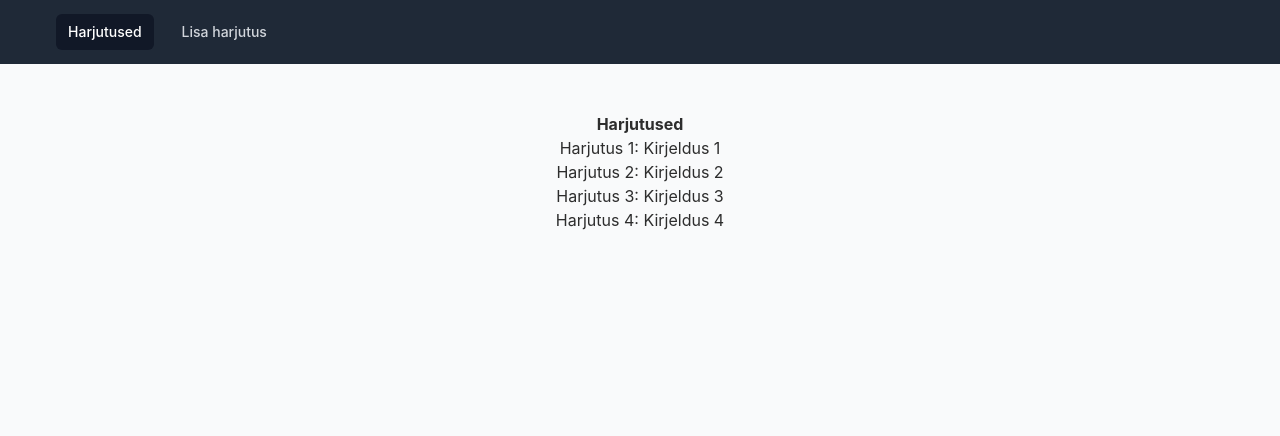
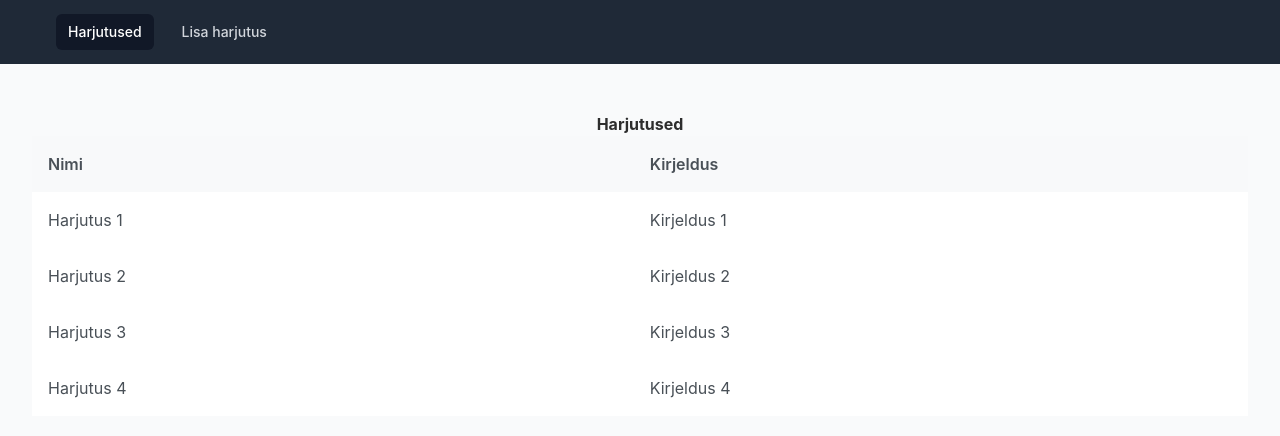
Before and after one commit to Alaanep/vue-clientapp, a Vue app: page / in a window 1280 px wide. Shown: the top 436 px of the page. Built offline with nearby package versions, Linux system fonts and the light colour scheme.

Commit message:
harjutuste nimekirja kuvamiseks Primevue

```diff
--- a/src/components/ExerciseList.vue
+++ b/src/components/ExerciseList.vue
@@ -1,12 +1,11 @@
 <template>
-    <div class="min-h-screen flex justify-center bg-gray-50 py-12 px-4 sm:px-6 lg:px-8 text-dark-300">
+    <div class="bg-gray-50 py-12 px-4 sm:px-6 lg:px-8 text-dark-300">
         <div class="text-center bg-gray-50">
             <h1 class="font-bold">{{ title }}</h1>
-            <ul>
-                <li v-for="item in exercises" :key="item.name">
-                    <Exercise :exercise="item" />
-                </li>
-            </ul>
+            <DataTable :value="exercises">
+                <Column field="name" header="Nimi" />
+                <Column field="description" header="Kirjeldus" />
+            </DataTable>
         </div>
     </div>
 </template>
@@ -16,8 +15,8 @@
 import {  } from 'process';
 //import useExercise from '@/stores/ExercisesStore';
 import {useExercisesStore} from '@/stores/ExercisesStore';
-import { onMounted } from 'vue';
-import Exercise from './Exercise.vue';
+//import { onMounted } from 'vue';
+//import Exercise from './Exercise.vue';
 
 defineProps<{title: string}>();
 //const { exercises, load } = useExercise();
--- a/src/main.ts
+++ b/src/main.ts
@@ -6,6 +6,8 @@ import PrimeVue from 'primevue/config';
 import 'primevue/resources/themes/saga-blue/theme.css'; //theme
 import 'primevue/resources/primevue.min.css'; //core css
 import 'primeicons/primeicons.css'; //icons
+import DataTable from 'primevue/datatable';
+import Column from 'primevue/column';
 import router from './router';
 
 const app = createApp(App);
@@ -13,5 +15,8 @@ const app = createApp(App);
 app.use(createPinia());
 app.use(PrimeVue);
 app.use(router);
+app.component('DataTable', DataTable);
+app.component('Column', Column);
+
 
 app.mount('#app');
```
